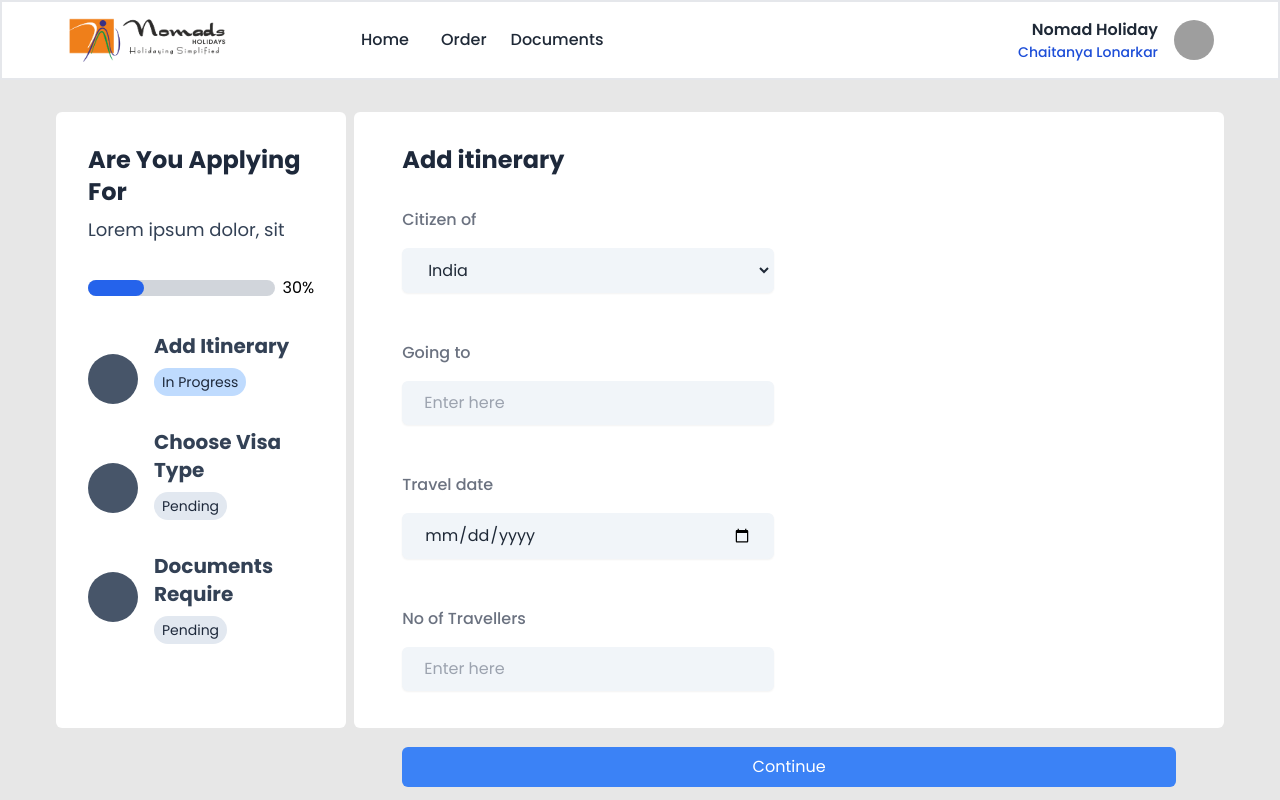
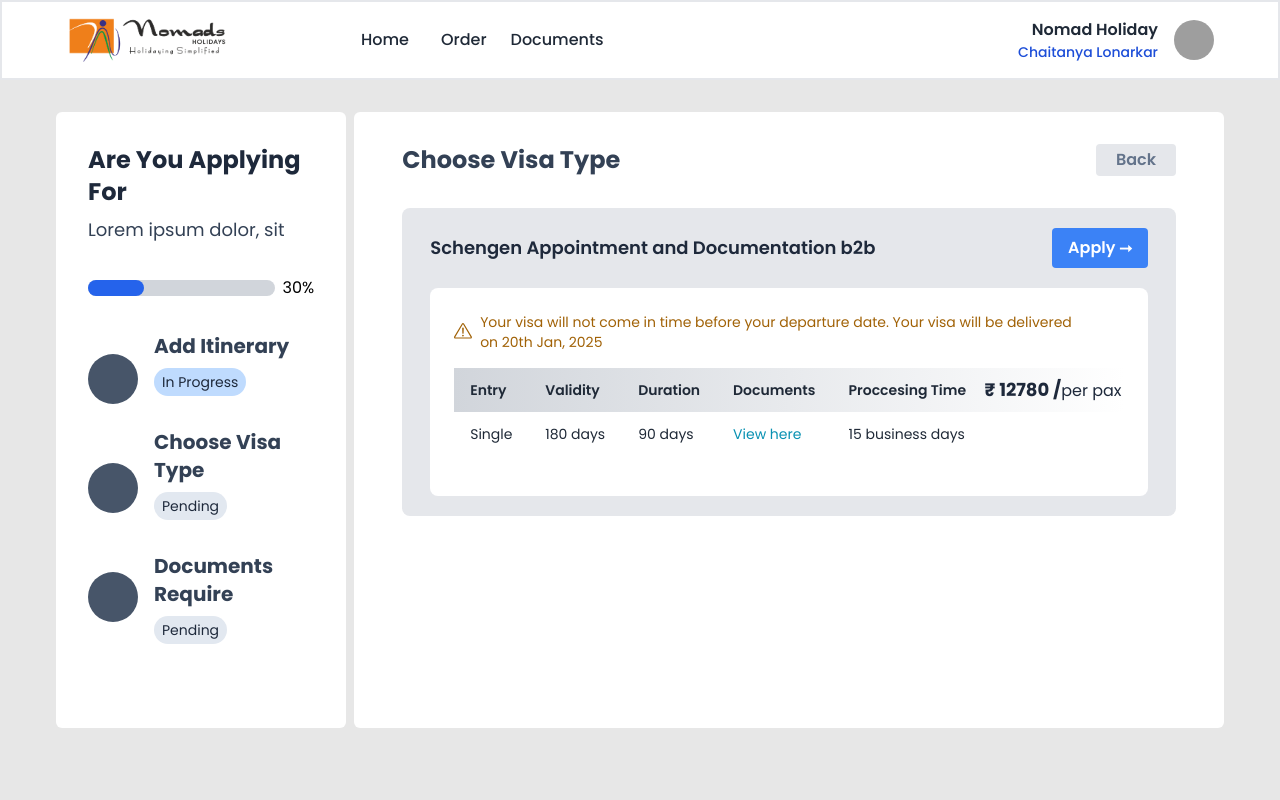
Before and after one commit to ChaitanyaLonarkar/Visa-Management, a React (Vite) app in the folder client/: page / in a window 1280 px wide. Built offline with nearby package versions, Linux system fonts and the light colour scheme; grey boxes are pictures that could not be loaded.

Commit message:
card on working

```diff
--- a/client/package.json
+++ b/client/package.json
@@ -12,6 +12,7 @@
   "dependencies": {
     "react": "^18.3.1",
     "react-dom": "^18.3.1",
+    "react-icons": "^5.4.0",
     "react-router-dom": "^7.1.1"
   },
   "devDependencies": {
--- /dev/null
+++ b/client/src/components/VisaType.jsx
@@ -0,0 +1,64 @@
+import React from "react";
+import { RxExclamationTriangle } from "react-icons/rx";
+import {Link} from "react-router-dom";
+export default function VisaType() {
+  return (
+    <>
+      <div className="right-side w-[75%] bg-white rounded-md p-8 px-12 flex flex-col gap-8">
+        <div className="head flex justify-between ">
+          <h1 className="font-bold text-2xl text-slate-700">
+            Choose Visa Type
+          </h1>
+          <button className="bg-gray-200 px-5 text-slate-500 rounded font-semibold">
+            Back
+          </button>
+        </div>
+        <div className="AppoinmentCard rounded-lg bg-gray-200 w-full px-7 py-5">
+          <div className="card-head flex justify-between items-center">
+            <h2 className="text-lg text-slate-800 font-semibold">
+              Schengen Appointment and Documentation b2b
+            </h2>
+            <button className="bg-blue-500 transition-all hover:bg-blue-700 text-white font-semibold py-2 px-4 rounded ">
+              Apply &#11106;
+            </button>
+          </div>
+          <div className="body rounded-lg bg-white p-6 mt-5 flex flex-col gap-4">
+            <div className="flex gap-2 items-center text-sm text-yellow-700">
+              <RxExclamationTriangle className="text-xl" />
+              Your visa will not come in time before your departure date. Your
+              visa will be delivered on 20th Jan, 2025
+            </div>
+            <div className="table">
+              <table className="table-auto text-left text-sm w-full text-gray-800   ">
+                <thead className="w-full bg-gradient-to-r from-gray-300  ">
+                  <tr className=" ">
+                    <th scope="col" className=" font-semibold px-4 py-3">Entry</th>
+                    <th scope="col" className=" font-semibold px-4 py-3" >Validity</th>
+                    <th scope="col" className=" font-semibold px-4 py-3" >Duration</th>
+                    <th scope="col" className=" font-semibold px-4 py-3" >Documents</th>
+                    <th scope="col" className=" font-semibold px-4 py-3" >Proccesing Time</th>
+                    <th className=" text-lg text-slate-800">
+                    &#8377; 12780 /<span className=" font-normal text-base">per pax</span>
+                    </th>
+                  </tr>
+                </thead>
+                <tbody>
+                  <tr>
+                    <td className="px-4 py-3" >Single</td>
+                    <td className="px-4 py-3" >180 days</td>
+                    <td className="px-4 py-3" >90 days</td>
+                    <td className="px-4 py-3 text-cyan-600" ><Link>View here</Link></td>
+                    <td className="px-4 py-3" >15 business days</td>
+                  </tr>
+                </tbody>
+              </table>
+            </div>
+            <div className="">
+
+            </div>
+          </div>
+        </div>
+      </div>
+    </>
+  );
+}
--- a/client/src/pages/Home.jsx
+++ b/client/src/pages/Home.jsx
@@ -1,5 +1,6 @@
 import React from "react";
 import Form from "../components/Form.jsx";
+import VisaType from "../components/VisaType.jsx";
 
 export default function Home() {
   return (
@@ -64,8 +65,8 @@ export default function Home() {
         </div>
         {/* right side  */}
 
-            <Form />
-
+          {/* <Form /> */}
+          <VisaType/>
       </div>
     </>
   );
```
Also changed, not shown: 1 other file (tests, documents, lock files or other folders).
